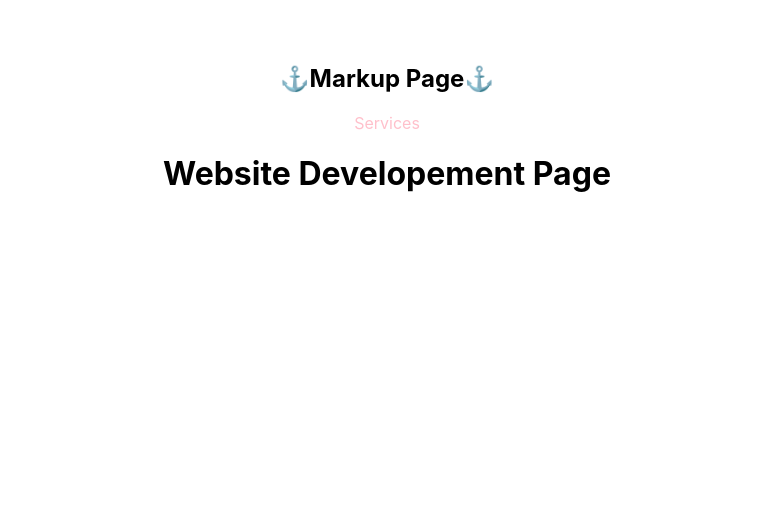
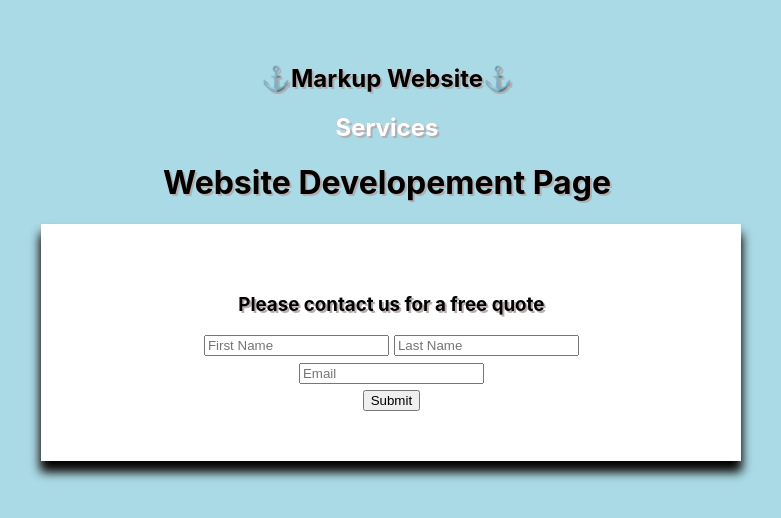
Before and after one commit to Shandea/markup3, a React (Create React App) app: page /markup3/webdevelopement in a window 1280 px wide. Shown: the top 518 px of the page, without its empty margins (253-1034 px from the left). Built offline with nearby package versions, Linux system fonts and the light colour scheme.

Commit message:
added form to web develope page

```diff
--- a/src/App.css
+++ b/src/App.css
@@ -1,21 +1,25 @@
+body{
+  background-color: rgb(169, 218, 230);
+}
+
 .nav-wrapper {
   margin-top: 5%;
   padding: 0px 15px 0px 15px;
 }
 a:link {
-  color: pink;
+  color: white;
   background-color: transparent;
   text-decoration: none;
 }
 
 a:visited {
-  color: pink;
+  color: white;
   background-color: transparent;
   text-decoration: none;
 }
 
 a:hover {
-  color: red;
+  color: rgb(231, 9, 76);
   background-color: transparent;
   text-decoration: underline;
 }
@@ -25,7 +29,7 @@ a:active {
   background-color: transparent;
   text-decoration: underline;
 }
-.container{
+.container {
   margin-top: 5%;
   display: flex;
   align-items: center;
@@ -33,20 +37,49 @@ a:active {
   color: white;
 }
 
-.item{
+.item {
   height: 300px;
   width: 300px;
   padding-top: 25px;
   border: rgb(231, 9, 76) 3px solid;
   background-color: black;
-
+  box-shadow: 0px 10px 10px black;
 }
 
-.App{
+.App {
   text-align: center;
 }
 
-img{
+img {
   padding-top: 5px;
   width: 100%;
 }
+
+.textStyling{
+  text-shadow: 2px 2px rgb(184, 172, 172);
+}
+/* .serviceTextStyling{
+  text-shadow: 2px 2px black;
+} */
+.contactform {
+  width: 700px;
+  margin-left: 23%;
+  box-shadow: 0px 10px 10px gray;
+  background-color: white;
+}
+.inputArea {
+  padding: 50px;
+  box-shadow: 0px 10px 10px black;
+}
+
+.firstName {
+  margin-right: 5px;
+}
+
+.email {
+  margin-top: 7px;
+}
+
+.submit {
+  margin-top: 6px;
+}
--- a/src/App.js
+++ b/src/App.js
@@ -14,9 +14,9 @@ function App() {
           <div className="col s12">
             <nav id="navBar">
               <div className="nav-wrapper">
-                <h1 className="title">&#9875;Markup Page&#9875;</h1>
+                <h1 className="title textStyling">&#9875;Markup Website&#9875;</h1>
                 <Link to="/markup3/service" className="brand-logo">
-                  Services
+                 <h1 className="textStyling">Services</h1>
                 </Link>
               </div>
             </nav>
--- a/src/components/Webdevelopement.js
+++ b/src/components/Webdevelopement.js
@@ -1,9 +1,26 @@
-import React from 'react'
+import React from "react";
 
 export default function Webdevelopement() {
-    return (
-        <div>
-          <h1>Website Developement Page </h1>
+  return (
+    <div className="webBody">
+      <h1 className="textStyling">Website Developement Page </h1>
+      <form className="contactform">
+      <div className="inputArea">
+        <h3 className="textStyling">Please contact us for a free quote</h3>
+          <label for="name">
+            <input className="firstName" type="text" placeholder="First Name" />
+            <input className="lastName" type="text" placeholder="Last Name" />
+          </label>
+          <br />
+          <label for="email">
+            <input className="email" type="text" placeholder="Email" />
+          </label>
+          <br />
+          <button className="submit" type="submit">
+            Submit
+          </button>
         </div>
-    )
+      </form>
+    </div>
+  );
 }
```
